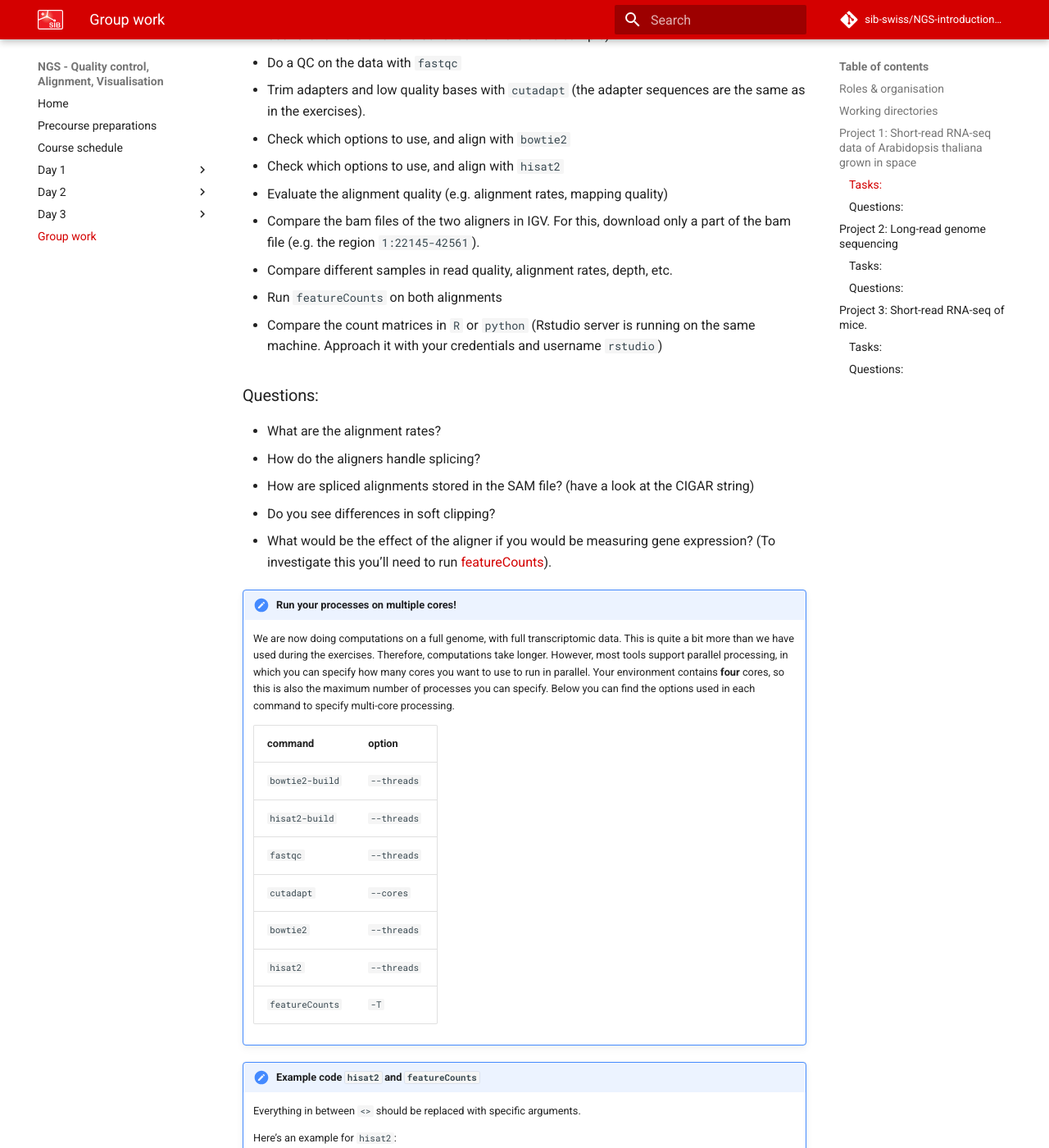
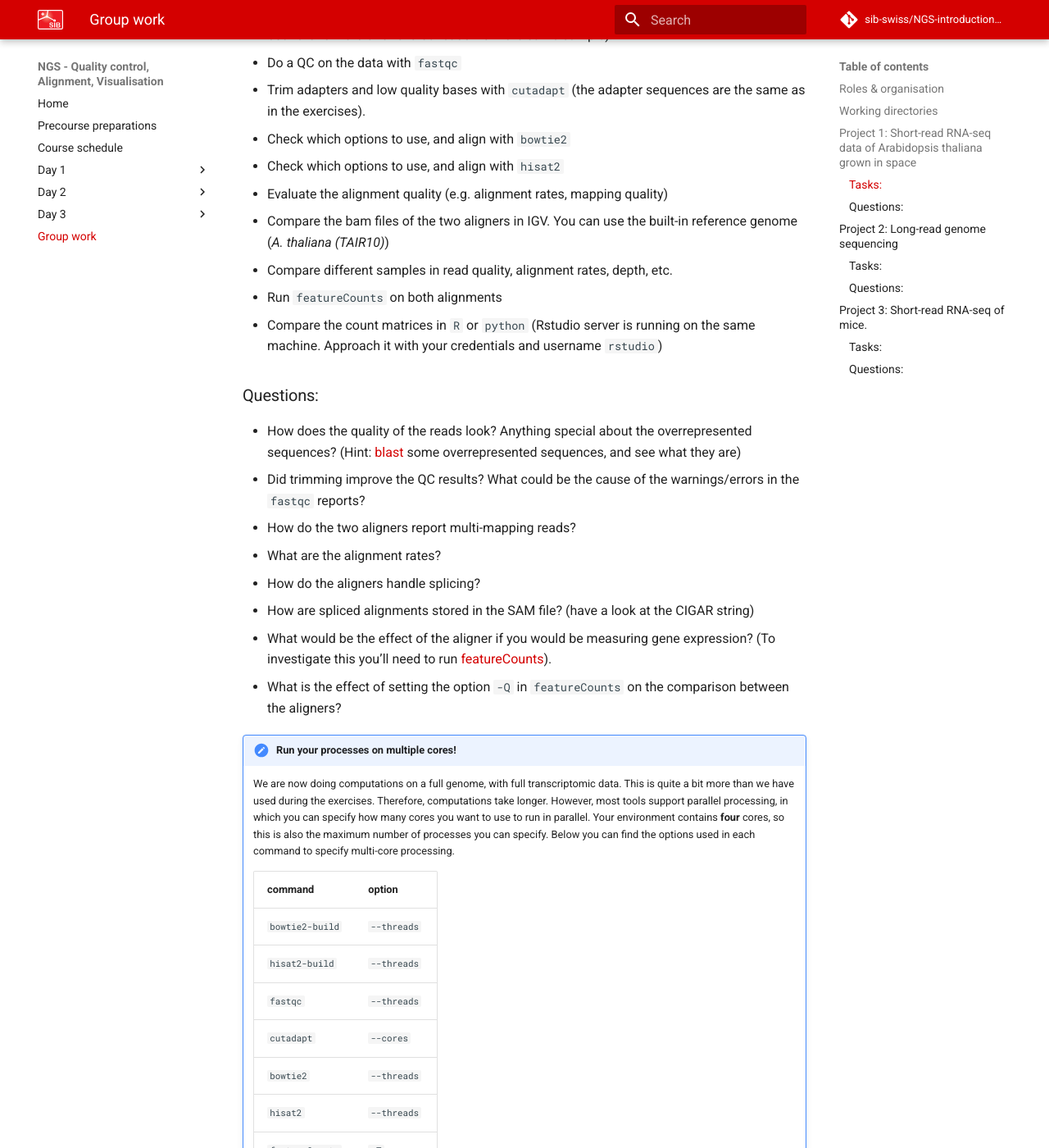
Before and after one commit to sib-swiss/NGS-introduction-training, an MkDocs documentation site: the page built from docs/group_work.md, in a window 1280 px wide and 1400 px high, scrolled down 2233 px. Shown: the whole window at 82% size. Built offline with MkDocs 1.6.1 and Material for MkDocs 9.7.7, drawn with Linux system fonts in a browser that asks for light colours; comment, search, counter and statistics services are not loaded; some of the changed text lies outside the part shown.

Commit message:
improved tasks/questions group work

```diff
--- a/docs/group_work.md
+++ b/docs/group_work.md
@@ -73,18 +73,21 @@ gunzip Araport11_GTF_genes_transposons.Mar202021.noChr.gtf.gz
 * Check which options to use, and align with `bowtie2`
 * Check which options to use, and align with `hisat2`
 * Evaluate the alignment quality (e.g. alignment rates, mapping quality)
-* Compare the bam files of the two aligners in IGV. For this, download only a part of the bam file (e.g. the region `1:22145-42561`).
+* Compare the bam files of the two aligners in IGV. You can use the built-in reference genome (*A. thaliana (TAIR10)*)
 * Compare different samples in read quality, alignment rates, depth, etc.
 * Run `featureCounts` on both alignments
 * Compare the count matrices in `R` or `python` (Rstudio server is running on the same machine. Approach it with your credentials and username `rstudio`)
 
 ### Questions:
 
+* How does the quality of the reads look? Anything special about the overrepresented sequences? (Hint: [blast](https://blast.ncbi.nlm.nih.gov/) some overrepresented sequences, and see what they are)
+* Did trimming improve the QC results? What could be the cause of the warnings/errors in the `fastqc` reports?
+* How do the two aligners report multi-mapping reads?
 * What are the alignment rates?
 * How do the aligners handle splicing?
 * How are spliced alignments stored in the SAM file? (have a look at the CIGAR string)
-* Do you see differences in soft clipping?
 * What would be the effect of the aligner if you would be measuring gene expression? (To investigate this you'll need to run [featureCounts](http://bioinf.wehi.edu.au/featureCounts/)).
+* What is the effect of setting the option `-Q` in `featureCounts` on the comparison between the aligners?
 
 !!! hint "Run your processes on multiple cores!"
     We are now doing computations on a full genome, with full transcriptomic data. This is quite a bit more than we have used during the exercises. Therefore, computations take longer. However, most tools support parallel processing, in which you can specify how many cores you want to use to run in parallel. Your environment contains **four** cores, so this is also the maximum number of processes you can specify. Below you can find the options used in each command to specify multi-core processing.
@@ -244,9 +247,9 @@ gunzip Mus_musculus.GRCm38.102.chr5.gtf.gz
 * Check which options to use, and align with `bowtie2`
 * Check which options to use, and align with `hisat2`
 * Evaluate the alignment quality (e.g. alignment rates, mapping quality)
-* Compare the bam files of the two aligners in IGV. For this, download only a part of the bam file (e.g. the region `5:32592000-32999545`).
+* Compare the bam files of the two aligners in IGV. For this, you can use the built-in genome (*Mouse (mm10)*). For easy navigation, load the provided gtf file (`Mus_musculus.GRCm38.102.chr5.gtf`) as a track
 * Compare different samples in read quality, alignment rates, depth, etc.
-* Run `featureCounts` on both alignments
+* Run `featureCounts` on both alignments. Have a look at the option `-Q`.
 * Compare the count matrices in `R` or `python` (Rstudio server is running on the same machine. Approach it with your credentials and username `rstudio`)
 
 ### Questions:
@@ -254,11 +257,12 @@ gunzip Mus_musculus.GRCm38.102.chr5.gtf.gz
 * Check the description at the SRA sample page. What kind of sample is this?
 * How does the quality of the reads look? Anything special about the overrepresented sequences? (Hint: [blast](https://blast.ncbi.nlm.nih.gov/) some overrepresented sequences, and see what they are)
 * Did trimming improve the QC results? What could be the cause of the warnings/errors in the `fastqc` reports?
+* How do the two aligners report multi-mapping reads?
 * What are the alignment rates?
 * How do the aligners handle splicing?
 * How are spliced alignments stored in the SAM file?
-* Do you see differences in soft clipping?
 * What would be the effect of the aligner if you would be measuring gene expression? (To investigate this you'll need to run [featureCounts](http://bioinf.wehi.edu.au/featureCounts/)).
+* What is the effect of setting the option `-Q` in `featureCounts` on the comparison between the aligners?
 
 !!! hint "Run your processes on multiple cores!"
     We are now doing computations on a full genome, with full transcriptomic data. This is quite a bit more than we have used during the exercises. Therefore, computations take longer. However, most tools support parallel processing, in which you can specify how many cores you want to use to run in parallel. Your environment contains **four** cores, so this is also the maximum number of processes you can specify. Below you can find the options used in each command to specify multi-core processing.
```
